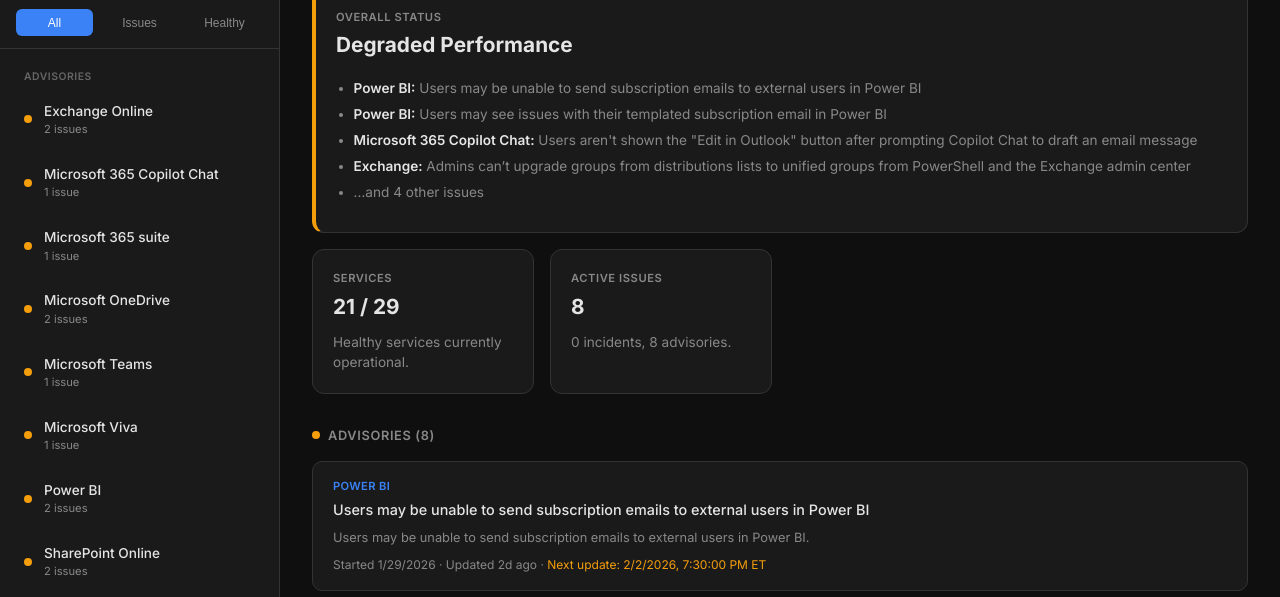
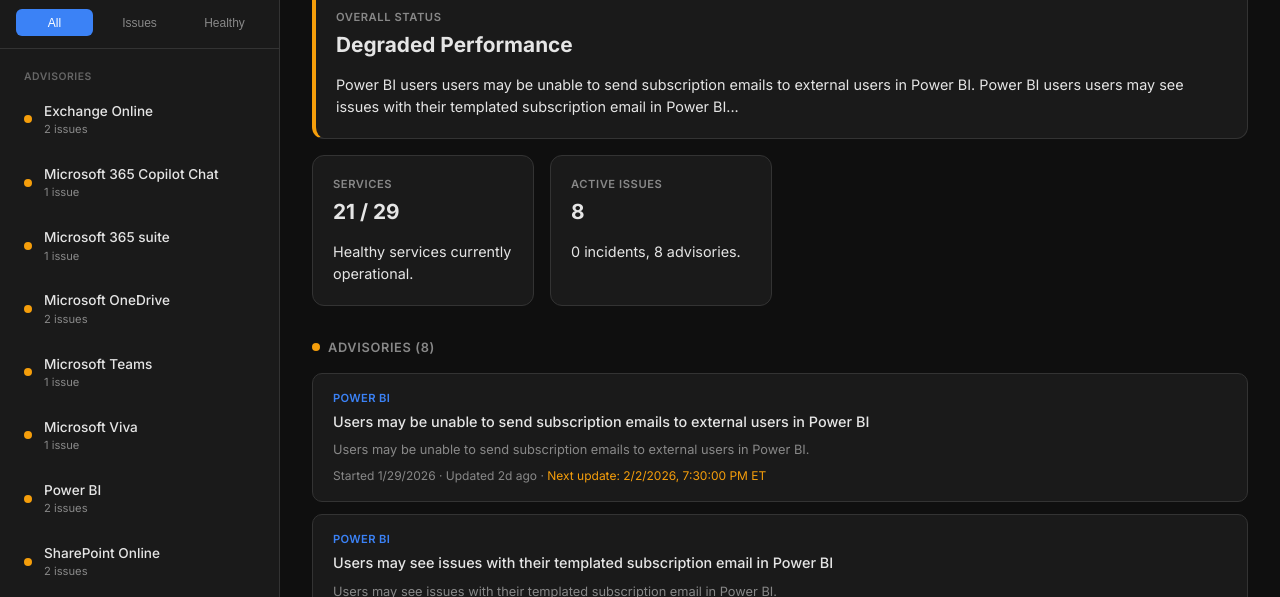
Before and after one commit to nestoredev/ms-health-dashboard, a website: page index.html in a window 1280 px wide. Shown: the part 142-739 px from the top of the page. Drawn offline with Linux system fonts and the light colour scheme.

Commit message:
Simplify to natural paragraph and remove all height restrictions for overall status

```diff
--- a/index.html
+++ b/index.html
@@ -184,7 +184,6 @@
         .summary-card.status-primary {
             grid-column: 1 / -1;
             border-left: 4px solid var(--accent);
-            padding-bottom: 1.5rem;
         }
 
         .summary-card-label {
@@ -207,24 +206,10 @@
         .summary-card.status-danger { border-left: 4px solid var(--danger); }
 
         .summary-card-impact {
-            font-size: 0.85rem;
-            color: var(--text-muted);
+            font-size: 0.9rem;
+            color: var(--text);
             line-height: 1.5;
-        }
-
-        .summary-impact-list {
-            margin: 0.5rem 0 0 1.1rem;
-            padding: 0;
-            list-style-type: disc;
-        }
-
-        .summary-impact-list li {
-            margin-bottom: 0.35rem;
-        }
-
-        .summary-impact-list li b {
-            color: var(--text);
-            font-weight: 600;
+            padding-top: 0.25rem;
         }
 
         /* Overview */
@@ -686,39 +671,40 @@
             }
 
             function generateConciseSummary(issues) {
-                if (!issues.length) return "No active service issues reported.";
+                if (!issues.length) return "All systems are currently operational with no active issues reported.";
 
-                // Deduplicate by impact text
-                const unique = [];
-                const seen = new Set();
-                for (const issue of issues) {
-                    const txt = stripHtml(issue.userImpact).toLowerCase().trim();
-                    if (!seen.has(txt)) {
-                        unique.push(issue);
-                        seen.add(txt);
+                // Group by impact to avoid repeating same text for different services
+                const impactMap = new Map();
+                issues.forEach(i => {
+                    const services = i.serviceNames.join(', ').replace(/Microsoft | Online| for Business/g, '');
+                    let text = stripHtml(i.userImpact).split(/[.!?]/)[0].trim();
+                    text = text.replace(/Users (?:may|might|could|are) (?:experience|be experiencing|encounter|seeing|unable to)/gi, "Can't")
+                               .replace(/There is an issue /gi, "")
+                               .replace(/has issues/gi, "disrupted")
+                               .trim();
+                    text = text.charAt(0).toLowerCase() + text.slice(1);
+
+                    if (impactMap.has(text)) {
+                        impactMap.set(text, impactMap.get(text) + ", " + services);
+                    } else {
+                        impactMap.set(text, services);
                     }
+                });
+
+                const summaries = [];
+                impactMap.forEach((services, impact) => {
+                    summaries.push(`${services} users ${impact}`);
+                });
+
+                let finalSummary = summaries.slice(0, 3).join(". ") + (summaries.length > 1 ? "." : "");
+                if (summaries.length > 3) finalSummary += ` Additionally, ${summaries.length - 3} other minor disruptions are active.`;
+
+                // Ensure absolute maximum length to fit card
+                if (finalSummary.length > 220) {
+                    finalSummary = finalSummary.substring(0, 217).split('. ').slice(0, -1).join('. ') + "...";
                 }
 
-                if (unique.length === 1) {
-                    const i = unique[0];
-                    let text = stripHtml(i.userImpact).split(/[.!?]/)[0].trim();
-                    text = text.replace(/Users (?:may|might|could|are) (?:experience|be experiencing|encounter|seeing)/gi, "").trim();
-                    text = text.charAt(0).toUpperCase() + text.slice(1);
-                    return `<b>${i.serviceNames[0].replace(/ Microsoft/g, '')}:</b> ${text}.`;
-                }
-
-                // Multiple issues: use a clean list
-                let html = '<ul class="summary-impact-list">';
-                unique.slice(0, 4).forEach(i => {
-                    let text = stripHtml(i.userImpact).split(/[.!?]/)[0].trim();
-                    text = text.replace(/Users (?:may|might|could|are) (?:experience|be experiencing|encounter|seeing)/gi, "").trim();
-                    text = text.charAt(0).toUpperCase() + text.slice(1);
-                    const serviceName = i.serviceNames[0].replace(/ Microsoft| Online| for Business/g, '');
-                    html += `<li><b>${serviceName}:</b> ${text}</li>`;
-                });
-                if (unique.length > 4) html += `<li>...and ${unique.length - 4} other issues</li>`;
-                html += '</ul>';
-                return html;
+                return finalSummary.charAt(0).toUpperCase() + finalSummary.slice(1);
             }
 
             let html = `
```
